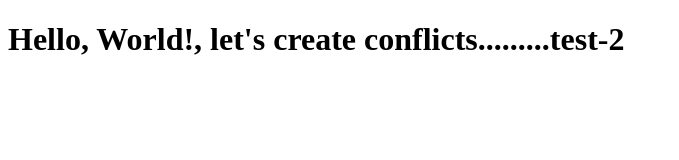
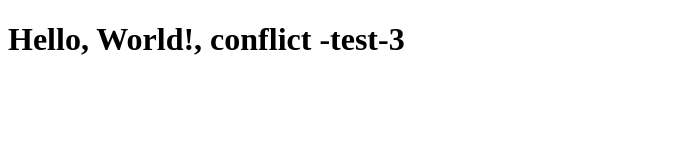
Before and after one commit to shyamal11/Assignment, a plain HTML site: page index.html in a window 1280 px wide. Shown: the whole page, without its empty margins (0-679 px from the left). Drawn offline with Linux system fonts and the light colour scheme.

Commit message:
pusdhing changes in my-feature-1

```diff
--- a/index.html
+++ b/index.html
@@ -8,7 +8,7 @@
 </head>
 <body>
 
-    <h1>Hello, World!, let's create conflicts.........test-2</h1>
+    <h1>Hello, World!, conflict -test-3</h1>
 
 </body>
 </html>
```
